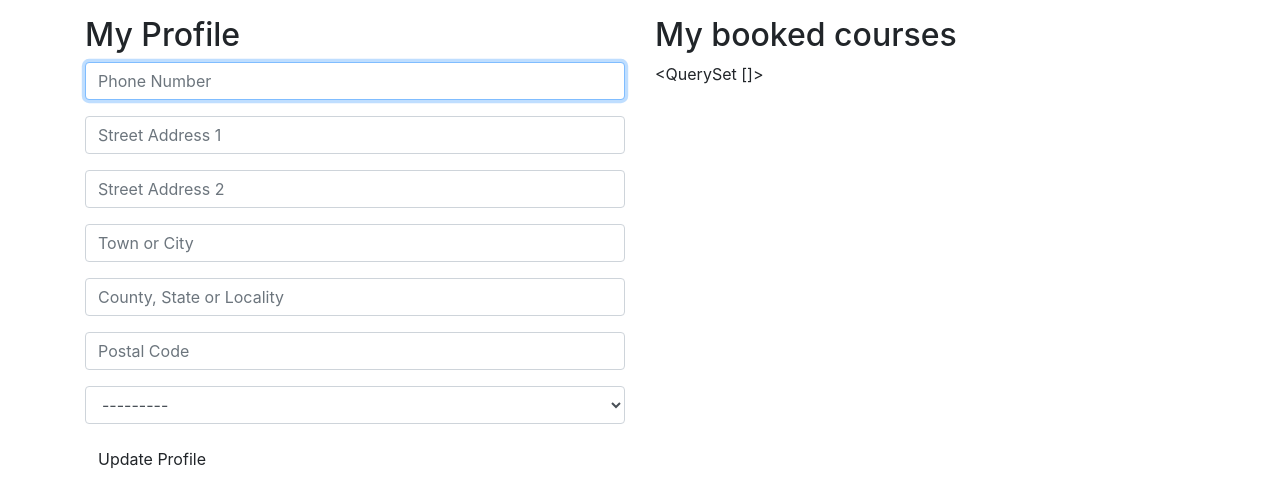
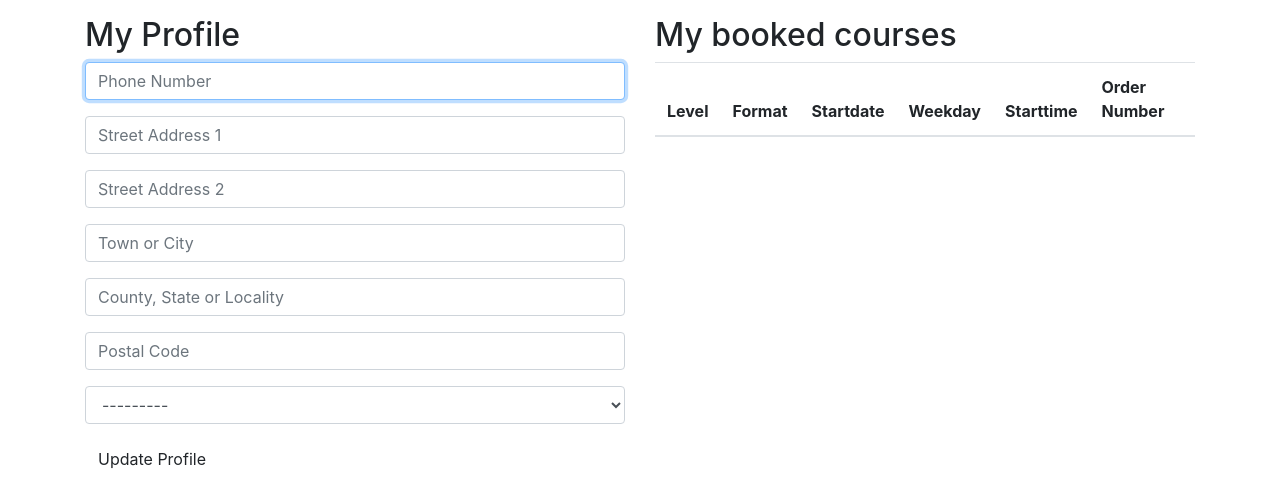
Before and after one commit to JulianeGampe/language-school, a Django app: page /profile/ in a window 1280 px wide. Shown: the part 80-557 px from the top of the page. Run offline with Django 3.2, Linux system fonts and the light colour scheme; the visitor is signed in with stand-in values (Sample User, id 1); data comes from the database, SQL or seed files in the repository; data that the repository does not hold is empty; some libraries are stand-ins or nearby versions.

Commit message:
Display booked courses

```diff
--- a/profiles/templates/profiles/profile.html
+++ b/profiles/templates/profiles/profile.html
@@ -17,7 +17,30 @@
         </div>
         <div class="col mt-5">
             <h2>My booked courses</h2>
-            {{ orders }}
+            <table class="table">
+                <thead>
+                    <th>Level</th>
+                    <th>Format</th>
+                    <th>Startdate</th>
+                    <th>Weekday</th>
+                    <th>Starttime</th>
+                    <th>Order Number</th>
+                </thead>
+                <tbody>
+                    {% for order in orders %}
+                    {% for item in order.lineitems.all %}
+                    <tr>
+                        <td>{{ item.course.level }}</td>
+                        <td>{{ item.course.format }}</td>
+                        <td>{{ item.course.startdate }}</td>
+                        <td>{{ item.course.weekday }}</td>
+                        <td>{{ item.course.starttime }}</td>
+                        <td><a href="{% url 'orderhistory' order.ordernumber %}">{{ order.ordernumber|truncatechars:6 }}</a></td>
+                    </tr>
+                    {% endfor %}
+                    {% endfor %}
+                </tbody>
+            </table>
         </div>
     </div>
 </div>
```
